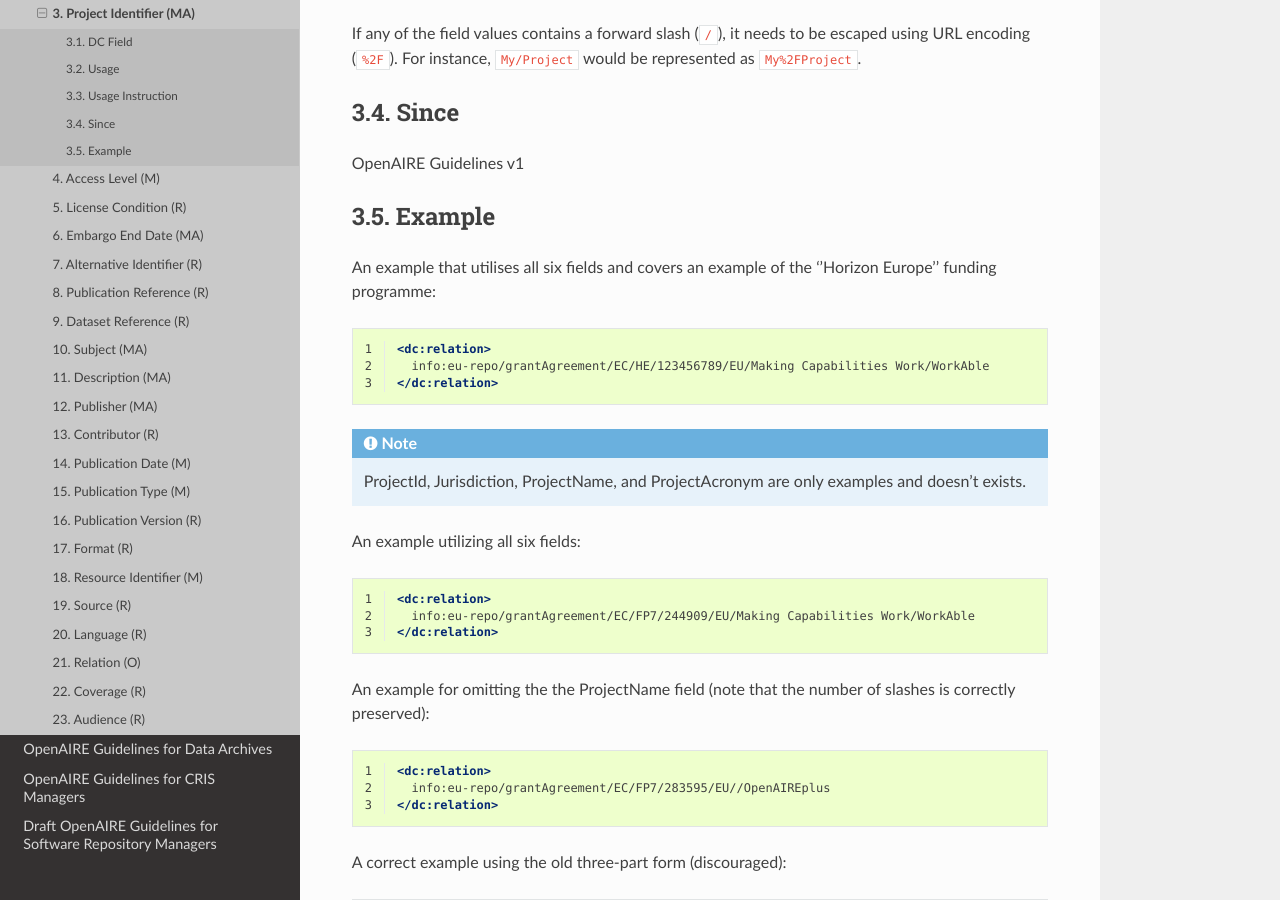
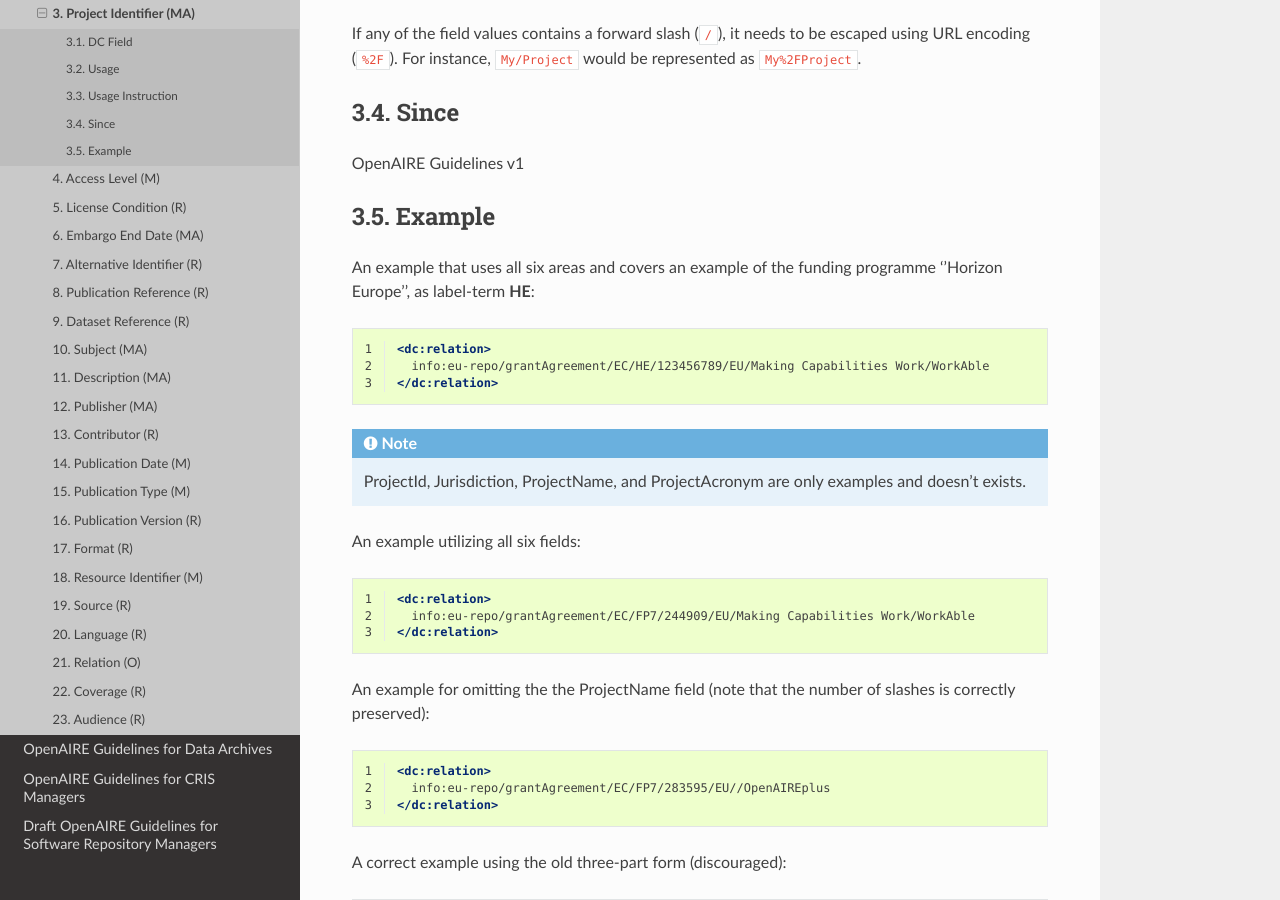
Before and after one commit to openaire/guidelines, a Sphinx documentation site: the page built from docs/literature/field_projectid.rst, in a window 1280 px wide and 900 px high, scrolled down 1194 px. Built offline with Sphinx 7.4.7 and the Read the Docs theme 2.0.0, drawn with Linux system fonts in a browser that asks for light colours.

Commit message:
refine text for funding programme example

```diff
--- a/docs/literature/field_projectid.rst
+++ b/docs/literature/field_projectid.rst
@@ -24,7 +24,7 @@ OpenAIRE Guidelines v1
 Example
 ~~~~~~~
 
-An example that utilises all six fields and covers an example of the ''Horizon Europe'' funding programme:
+An example that uses all six areas and covers an example of the funding programme ''Horizon Europe'', as label-term **HE**:
 
 .. code-block:: xml
    :linenos:
```
